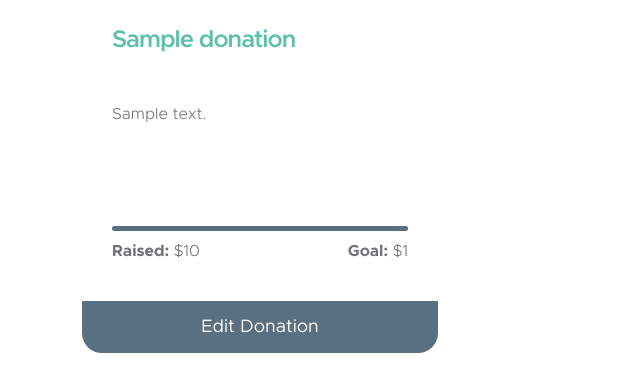
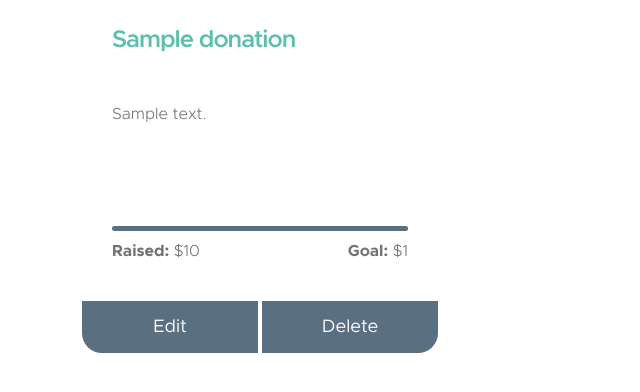
Before and after one commit to SVDotsenko/portfolio-project-5, a Django app: page / in a window 1280 px wide. Shown: the part 361-753 px from the top of the page, without its empty margins (0-640 px from the left). Run offline with Django 4.2, Linux system fonts and the light colour scheme; a user stored in the database is signed in; tables that the repository leaves empty hold one stand-in row (values such as "Sample post"); some libraries are stand-ins or nearby versions.

Commit message:
Added Delete Donation button

```diff
--- a/donation/templates/donation/donate_button.html
+++ b/donation/templates/donation/donate_button.html
@@ -1,7 +1,12 @@
 {% if user.is_superuser %}
-    <form action="{% url 'update_donation' donation.id %}">
-        <button type="submit" class="custom-btn btn w-100">Edit Donation</button>
-    </form>
+    <div class="d-flex gap-1">
+        <form action="{% url 'update_donation' donation.id %}" class="w-50">
+            <button type="submit" class="custom-btn btn w-100">Edit</button>
+        </form>
+        <form action="{% url 'delete_donation' donation.id %}" class="w-50">
+            <button type="submit" class="custom-btn btn w-100">Delete</button>
+        </form>
+    </div>
 {% else %}
     <form action="{% url 'redirect_to_donate' donation.id %}">
         <button type="submit" class="custom-btn btn w-100">Donate now</button>
--- a/donation/urls.py
+++ b/donation/urls.py
@@ -9,4 +9,6 @@ urlpatterns = [
     path('create/', DonationCard.as_view(), name='create_donation'),
     path('update/<int:donation_id>/', DonationCard.as_view(),
          name='update_donation'),
+    path('delete/<int:donation_id>/', views.delete_donation,
+         name='delete_donation'),
 ]
--- a/donation/views.py
+++ b/donation/views.py
@@ -78,3 +78,9 @@ class DonationCard(View):
             return redirect('donations')
 
         print(donation_form.errors)
+
+
+def delete_donation(request, donation_id):
+    donation = get_object_or_404(Donation, id=donation_id)
+    donation.delete()
+    return redirect('donations')
```
